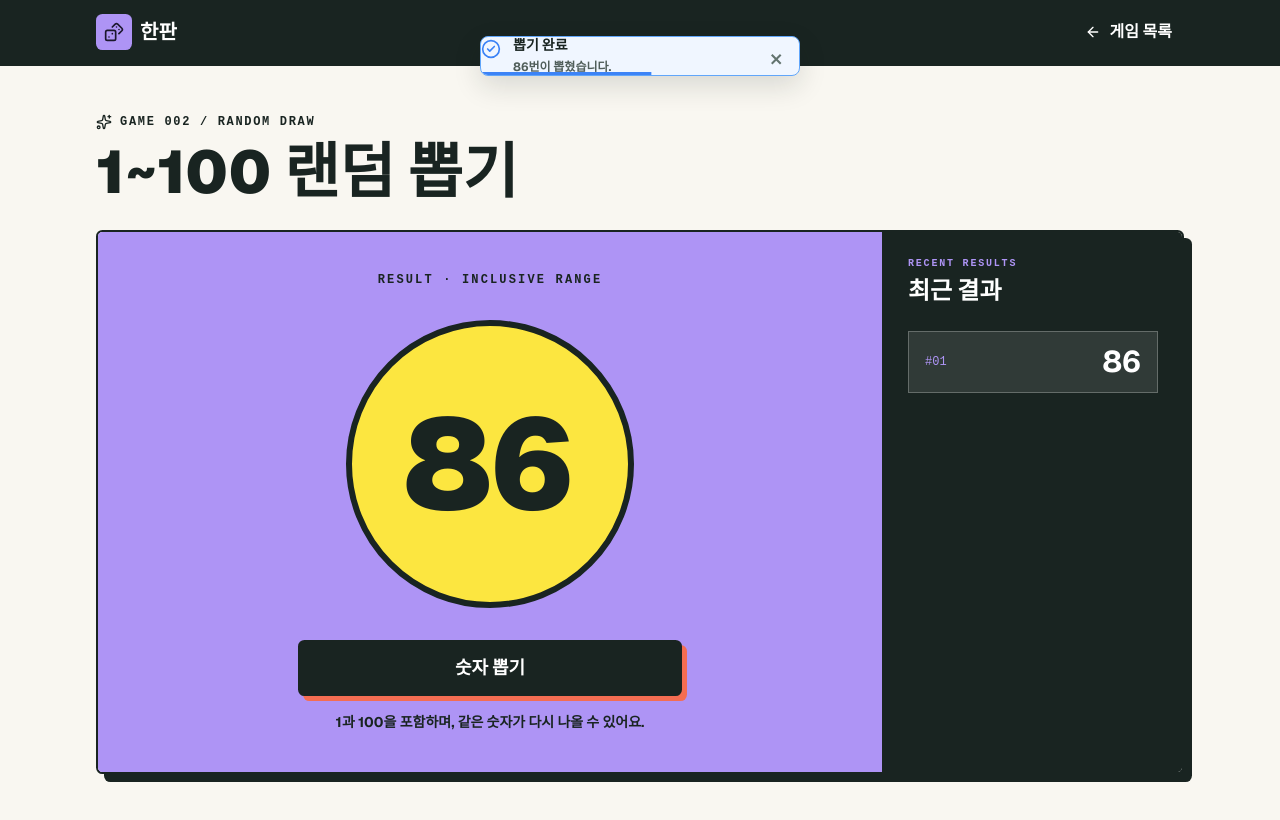
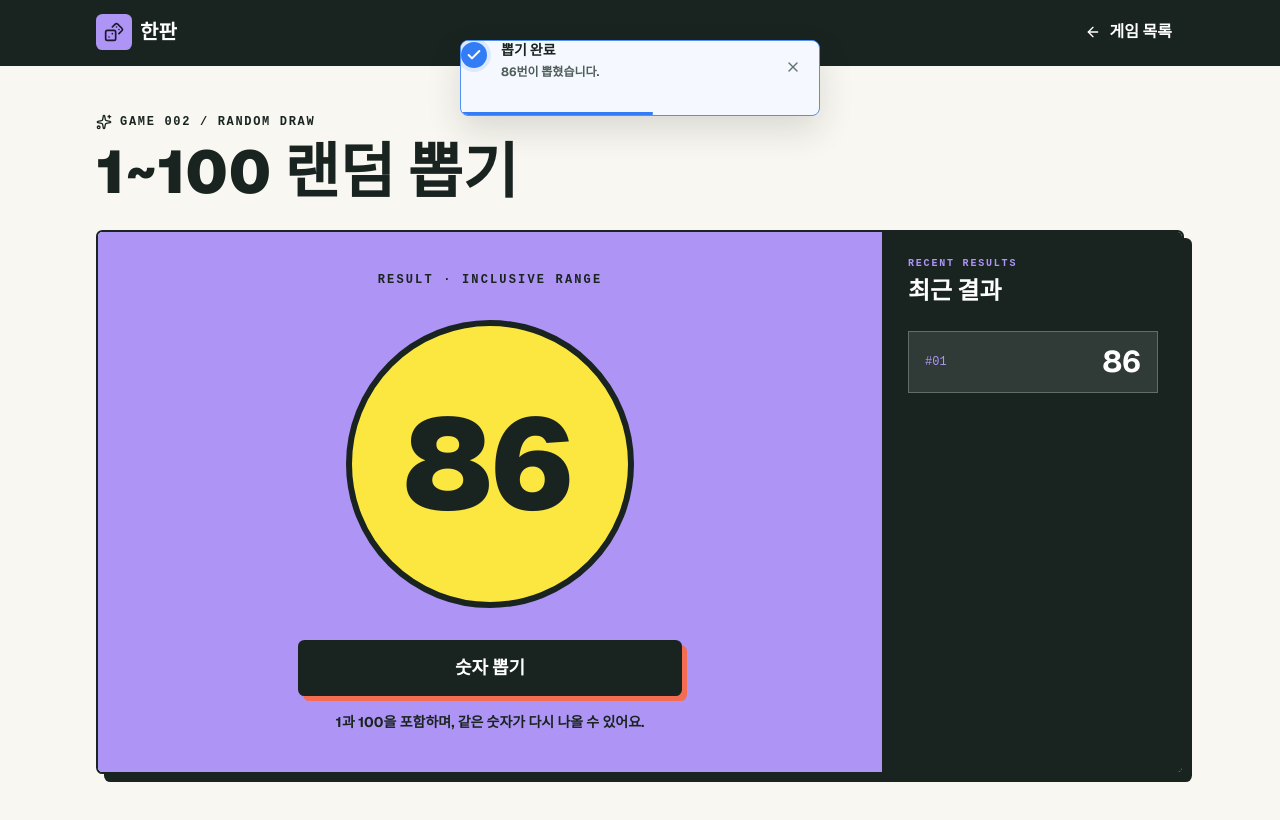
Before and after one commit to kwonja/FE_TEST, a Next.js app: page /games/random-draw in a window 1280 px wide. Both pictures are taken after a click on the button "숫자 뽑기". Built offline with nearby package versions, Linux system fonts and the light colour scheme.

Commit message:
토스트 카드 디자인 개선

```diff
--- a/app/globals.css
+++ b/app/globals.css
@@ -218,12 +218,12 @@
 
 .Toastify__toast-container.app-toast-container {
   position: fixed;
-  top: 2.25rem;
+  top: 2.5rem;
   left: 50%;
   z-index: 9999;
   display: grid;
-  gap: 0.625rem;
-  width: min(20rem, calc(100vw - 2rem));
+  gap: 0.75rem;
+  width: min(22.5rem, calc(100vw - 2rem));
   padding: 0;
   pointer-events: none;
   transform: translateX(-50%);
@@ -231,26 +231,31 @@
 
 .Toastify__toast.app-toast-shell {
   position: relative;
-  min-height: auto;
-  border: 1px solid var(--app-toast-border);
+  box-sizing: border-box;
+  min-height: 4.75rem;
+  border: 1.5px solid var(--app-toast-border);
   border-radius: 0.5rem;
   padding: 0;
   color: var(--game-ink);
   overflow: hidden;
   pointer-events: auto;
-  box-shadow: 0 10px 28px rgb(20 33 31 / 0.14);
+  box-shadow:
+    0 14px 34px rgb(20 33 31 / 0.14),
+    0 1px 0 rgb(255 255 255 / 0.88) inset;
 }
 
 .Toastify__toast.app-toast--success {
-  --app-toast-main: hsl(217 91% 60%);
-  --app-toast-border: hsl(213 94% 68%);
-  --app-toast-surface: hsl(214 100% 97%);
+  --app-toast-main: hsl(217 91% 58%);
+  --app-toast-border: hsl(217 91% 64%);
+  --app-toast-surface: hsl(216 100% 98%);
+  --app-toast-soft: hsl(217 91% 93%);
 }
 
 .Toastify__toast.app-toast--error {
   --app-toast-main: hsl(0 84% 60%);
   --app-toast-border: hsl(0 91% 71%);
   --app-toast-surface: hsl(0 86% 97%);
+  --app-toast-soft: hsl(0 86% 92%);
 }
 
 .Toastify__toast.app-toast-shell {
@@ -261,46 +266,74 @@
   display: flex;
   align-items: flex-start;
   margin: 0;
-  padding: 0.875rem 2.25rem 0.875rem 1rem;
+  width: 100%;
+  min-height: 4.75rem;
+  padding: 1rem 3rem 1.0625rem 1rem;
 }
 
-.Toastify__toast.app-toast-shell .Toastify__close-button {
+.app-toast__close {
   position: absolute;
-  top: 0.875rem;
-  right: 0.875rem;
+  top: 0.75rem;
+  right: 0.75rem;
   display: grid;
-  width: 1rem;
-  height: 1rem;
+  width: 1.75rem;
+  height: 1.75rem;
+  place-items: center;
   padding: 0;
   border: 0;
+  border-radius: 999px;
   background: transparent;
   color: hsl(165 8% 42%);
   cursor: pointer;
   opacity: 1;
+  transition:
+    background-color 140ms ease,
+    color 140ms ease,
+    transform 140ms cubic-bezier(0.23, 1, 0.32, 1);
 }
 
-.Toastify__toast.app-toast-shell .Toastify__close-button svg {
-  width: 100%;
-  height: 100%;
-  fill: currentColor;
+.app-toast__close-icon {
+  width: 1rem;
+  height: 1rem;
 }
 
-.Toastify__toast.app-toast-shell .Toastify__close-button:hover {
-  color: var(--game-ink);
+@media (hover: hover) and (pointer: fine) {
+  .app-toast__close:hover {
+    background: rgb(20 33 31 / 0.08);
+    color: var(--game-ink);
+  }
 }
 
 .app-toast {
   display: flex;
-  gap: 0.75rem;
+  width: 100%;
+  min-width: 0;
+  gap: 0.875rem;
   align-items: flex-start;
 }
 
+.app-toast__icon-badge {
+  display: grid;
+  width: 1.625rem;
+  height: 1.625rem;
+  margin-top: 0.0625rem;
+  flex: 0 0 auto;
+  place-items: center;
+  border-radius: 999px;
+  background: var(--app-toast-main);
+  color: white;
+  box-shadow: 0 0 0 0.25rem var(--app-toast-soft);
+}
+
 .app-toast__icon {
-  margin-top: 0.125rem;
-  width: 1.25rem;
-  height: 1.25rem;
-  flex: 0 0 auto;
-  color: var(--app-toast-main);
+  width: 1rem;
+  height: 1rem;
+  stroke-width: 3;
+}
+
+.app-toast__content {
+  min-width: 0;
+  padding-top: 0.0625rem;
 }
 
 .app-toast__title {
@@ -313,7 +346,7 @@
 .app-toast__description {
   margin: 0.25rem 0 0;
   font-size: 0.75rem;
-  font-weight: 700;
+  font-weight: 650;
   line-height: 1.35;
   color: hsl(165 8% 34%);
 }
@@ -324,7 +357,7 @@
   bottom: 0;
   left: 0;
   background: var(--app-toast-main);
-  height: 0.1875rem;
+  height: 0.21875rem;
   transform-origin: left;
 }
 
@@ -333,7 +366,7 @@
   right: 0;
   bottom: 0;
   left: 0;
-  height: 0.1875rem;
+  height: 0.21875rem;
   overflow: hidden;
 }
 
--- a/shared/ui/app-toast.tsx
+++ b/shared/ui/app-toast.tsx
@@ -1,6 +1,6 @@
 "use client";
 
-import { CheckCircle2, XCircle } from "lucide-react";
+import { Check, X, XCircle } from "lucide-react";
 import { cssTransition, toast, ToastContainer } from "react-toastify/unstyled";
 
 type AppToastType = "success" | "error";
@@ -12,7 +12,7 @@ type AppToastOptions = {
 
 const TOAST_THEME = {
   success: {
-    icon: CheckCircle2,
+    icon: Check,
     className: "app-toast--success",
   },
   error: {
@@ -37,8 +37,10 @@ const AppToast = ({
 
   return (
     <div className="app-toast">
-      <Icon className="app-toast__icon" aria-hidden="true" />
-      <div className="min-w-0">
+      <span className="app-toast__icon-badge" aria-hidden="true">
+        <Icon className="app-toast__icon" />
+      </span>
+      <div className="app-toast__content">
         <p className="app-toast__title">{title}</p>
         <p className="app-toast__description">{description}</p>
       </div>
@@ -55,9 +57,21 @@ export const showAppToast = (
     bodyClassName: "app-toast-body",
     progressClassName: "app-toast-progress",
     icon: false,
-    closeButton: true,
     autoClose: 2800,
   });
+};
+
+const AppToastCloseButton = ({ closeToast }: { closeToast?: () => void }) => {
+  return (
+    <button
+      type="button"
+      className="app-toast__close"
+      aria-label="토스트 닫기"
+      onClick={closeToast}
+    >
+      <X className="app-toast__close-icon" aria-hidden="true" />
+    </button>
+  );
 };
 
 export const AppToastContainer = () => {
@@ -69,6 +83,7 @@ export const AppToastContainer = () => {
       closeOnClick
       pauseOnFocusLoss={false}
       pauseOnHover
+      closeButton={AppToastCloseButton}
       hideProgressBar={false}
       limit={3}
       draggable={false}
```
